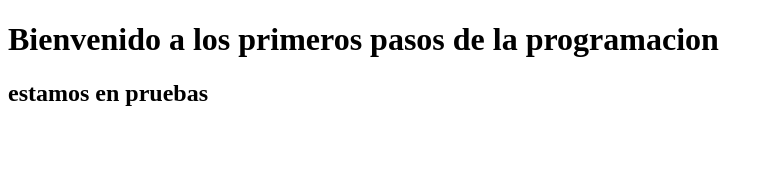
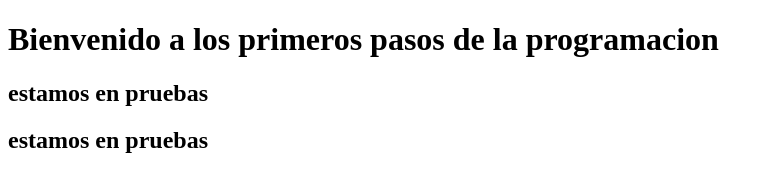
Before and after one commit to fermauricio82/Pagina-Web, a plain HTML site: page index.html in a window 1280 px wide. Shown: the whole page, without its empty margins (0-773 px from the left). Drawn offline with Linux system fonts and the light colour scheme.

Commit message:
se agrego linea
se agrego linea de codigo

```diff
--- a/index.html
+++ b/index.html
@@ -5,5 +5,6 @@
 <body>
     <h1>Bienvenido a los primeros pasos de la programacion</h1>
     <h2>estamos en pruebas</h2>
+    <h2>estamos en pruebas</h2>
 </body>
 </html>
```
